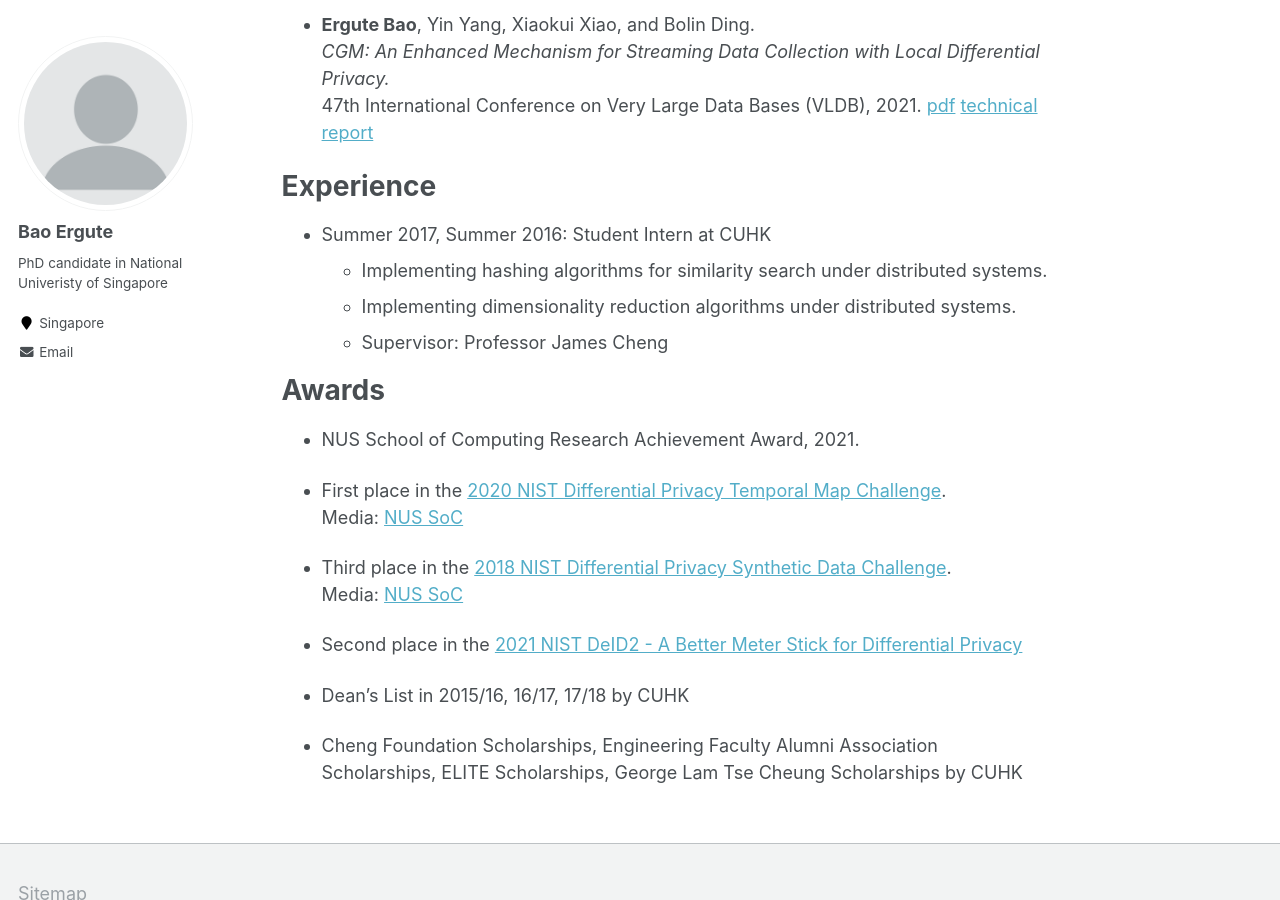
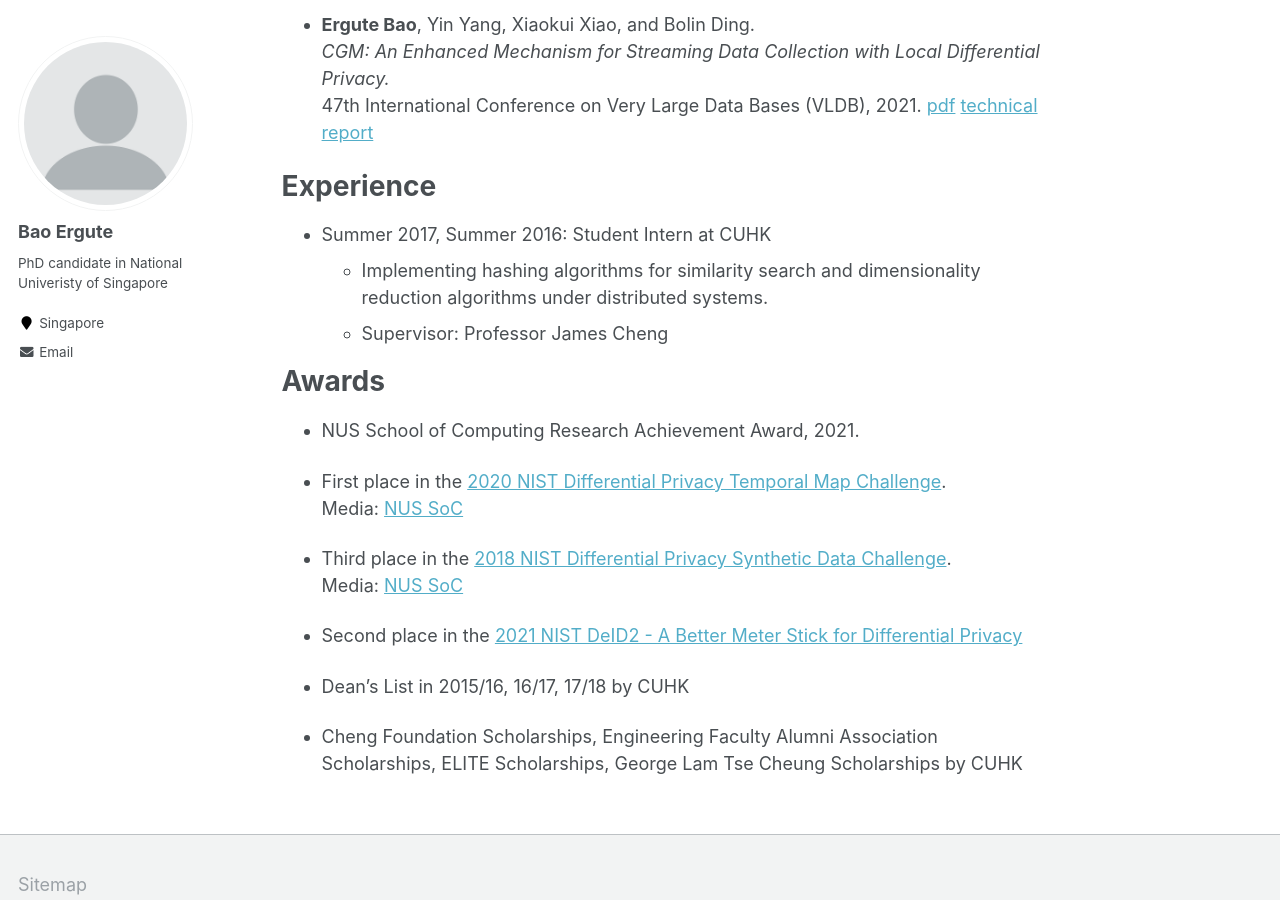
Before and after one commit to paulgute/paulgute.github.io, a Jekyll site: the page built from _pages/about.md, in a window 1280 px wide and 900 px high, scrolled down 638 px. Built offline with Jekyll 4.4.1, drawn with Linux system fonts in a browser that asks for light colours.

Commit message:
Update about.md

```diff
--- a/_pages/about.md
+++ b/_pages/about.md
@@ -39,8 +39,8 @@ Journal of Privacy and Confidentiality (JPC), 2021, 11(3).
 Experience
 ======
 * Summer 2017, Summer 2016: Student Intern at CUHK
-  * Implementing hashing algorithms for similarity search under distributed systems.
-  * Implementing dimensionality reduction algorithms under distributed systems.
+  * Implementing hashing algorithms for similarity search and dimensionality reduction algorithms under distributed systems.
+  <!-- * Implementing dimensionality reduction algorithms under distributed systems. -->
   * Supervisor: Professor James Cheng
 
 <!-- * Summer 2016: Student Intern
```
